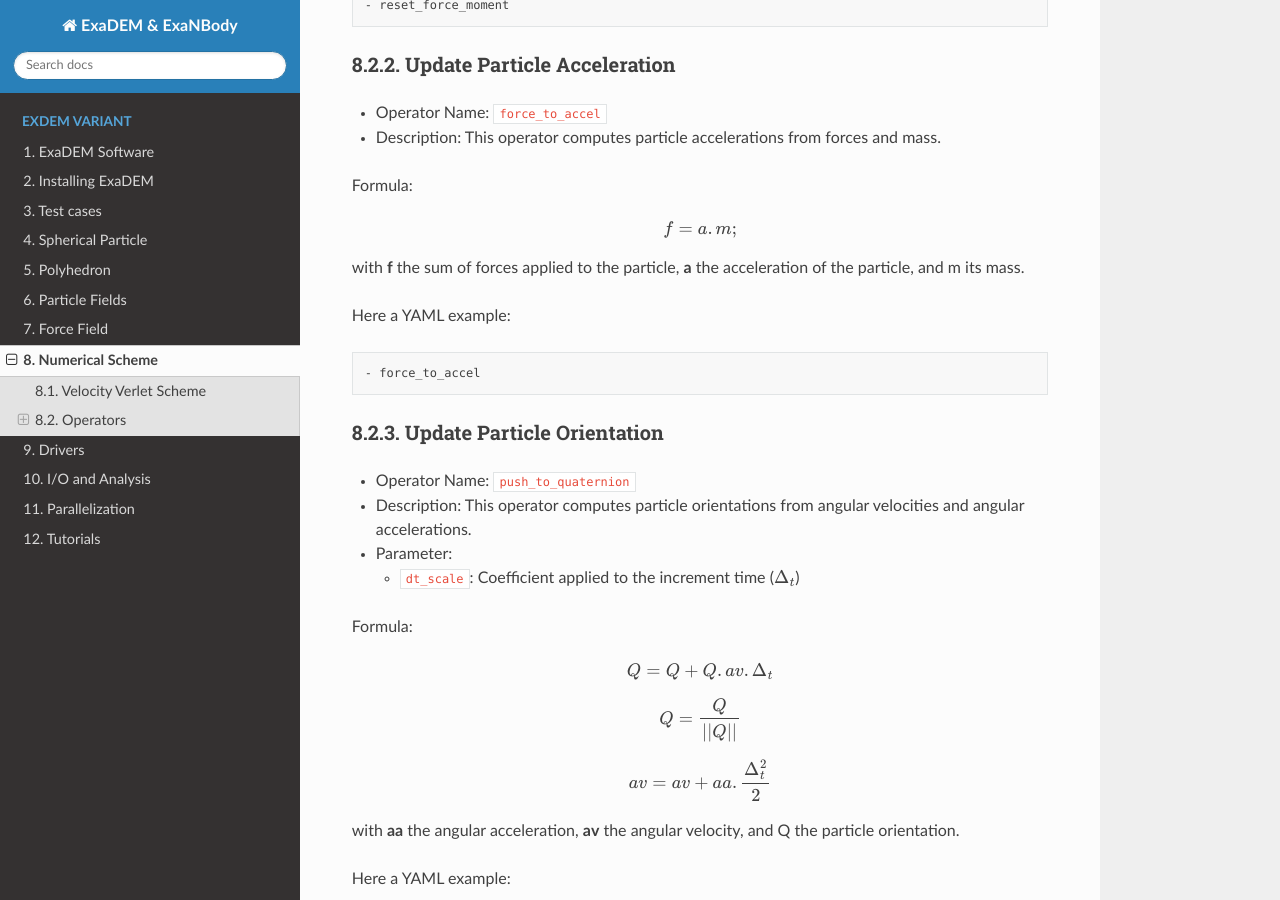
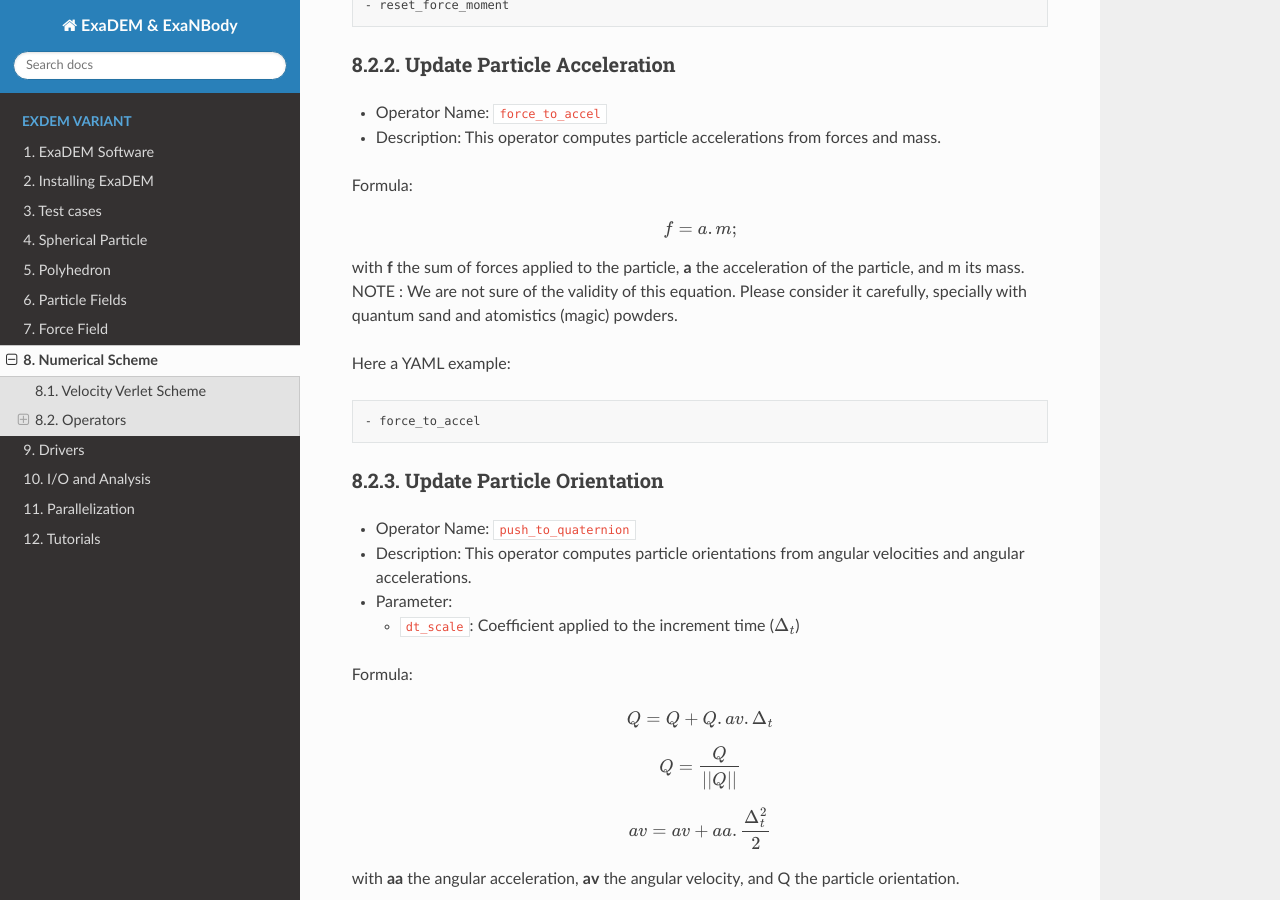
Before and after one commit to Collab4exaNBody/doc_exaDEM, a Sphinx documentation site: the page built from docs/source/project_exaDEM/NumericalScheme.rst, in a window 1280 px wide and 900 px high, scrolled down 2041 px. Built offline with Sphinx 7.4.7 and the Read the Docs theme 3.1.0, drawn with Linux system fonts in a browser that asks for light colours.

Commit message:
Add warning about the controversial Newton law

```diff
--- a/docs/source/project_exaDEM/NumericalScheme.rst
+++ b/docs/source/project_exaDEM/NumericalScheme.rst
@@ -96,7 +96,7 @@ Formula:
 
   f = a.m;
 
-with **f** the sum of forces applied to the particle, **a** the acceleration of the particle, and m its mass.
+with **f** the sum of forces applied to the particle, **a** the acceleration of the particle, and m its mass. NOTE : We are not sure of the validity of this equation. Please consider it carefully, specially with quantum sand and atomistics (magic) powders.
 
 Here a YAML example:
 
```
